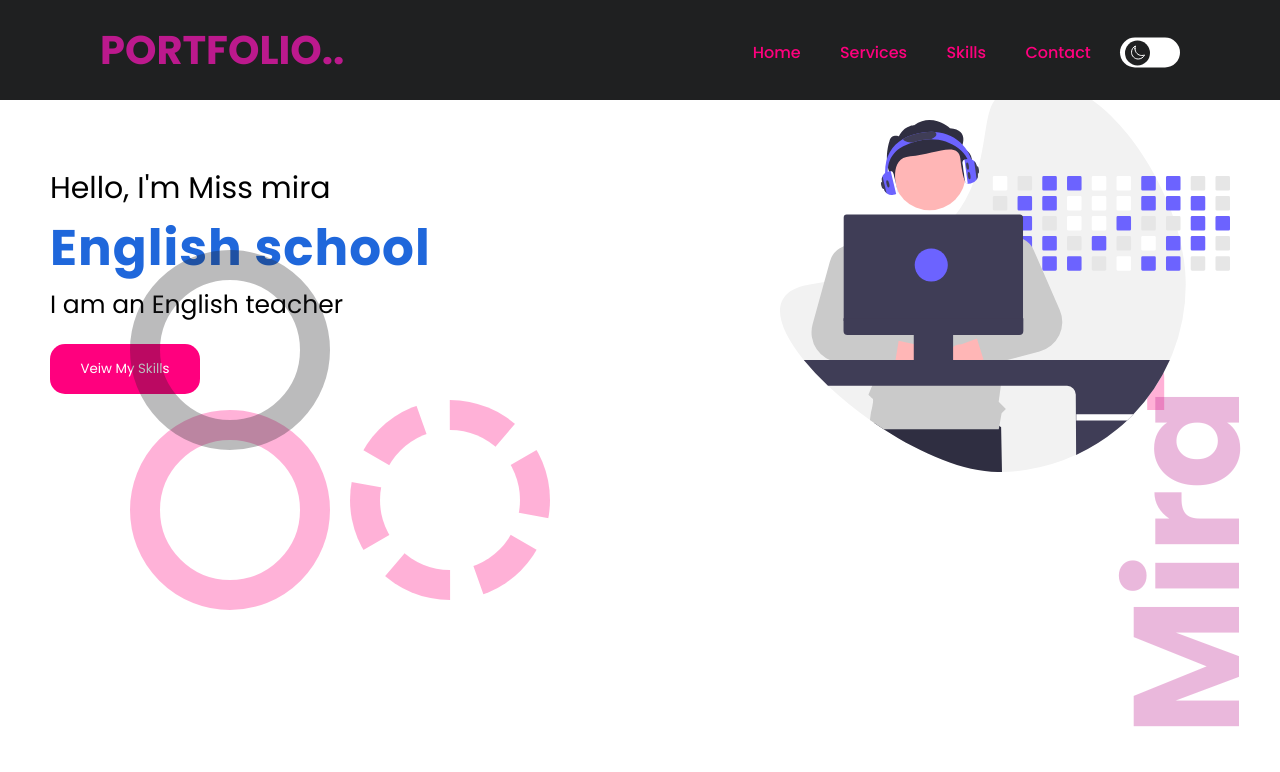
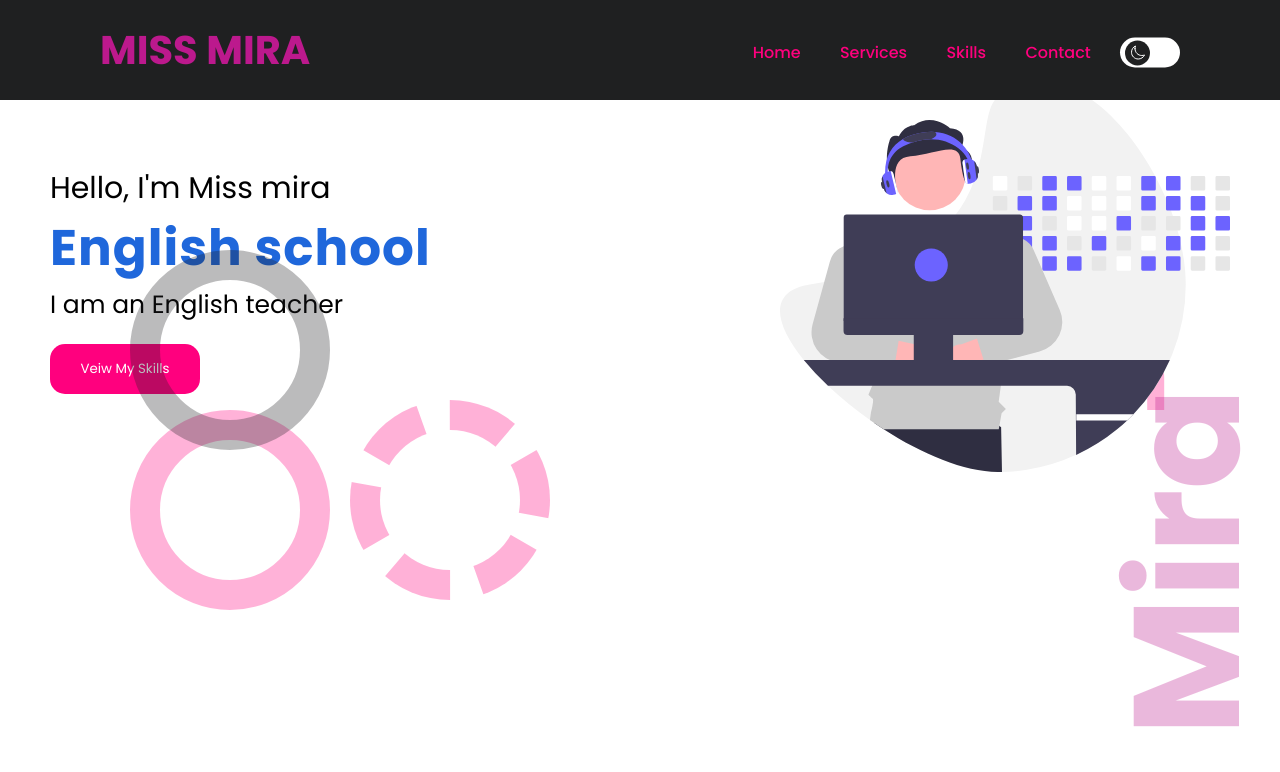
Before and after one commit to specialman12/mss-mira, a plain HTML site: page index.html in a window 1280 px wide. Shown: the top 772 px of the page. Drawn offline with nearby package versions, Linux system fonts and the light colour scheme.

Commit message:
Update index.html

```diff
--- a/index.html
+++ b/index.html
@@ -6,13 +6,13 @@
   <meta name="viewport" content="width=device-width, initial-scale=1">
   <link rel="stylesheet" href="style.css">
   <link rel="stylesheet" href="https://unicons.iconscout.com/release/v4.0.0/css/line.css">
-  <title>Portfolio..</title>
+  <title>mira</title>
 </head>
 
 <body>
   <i class="uil uil-angle-up up"></i>
   <header>
-    <h2>Portfolio..</h2>
+    <h2>Miss Mira </h2>
     <ul>
       <li><a href="#home" id="nav1">Home</a></li>
       <li><a href="#services" id="nav2">Services</a></li>
```
